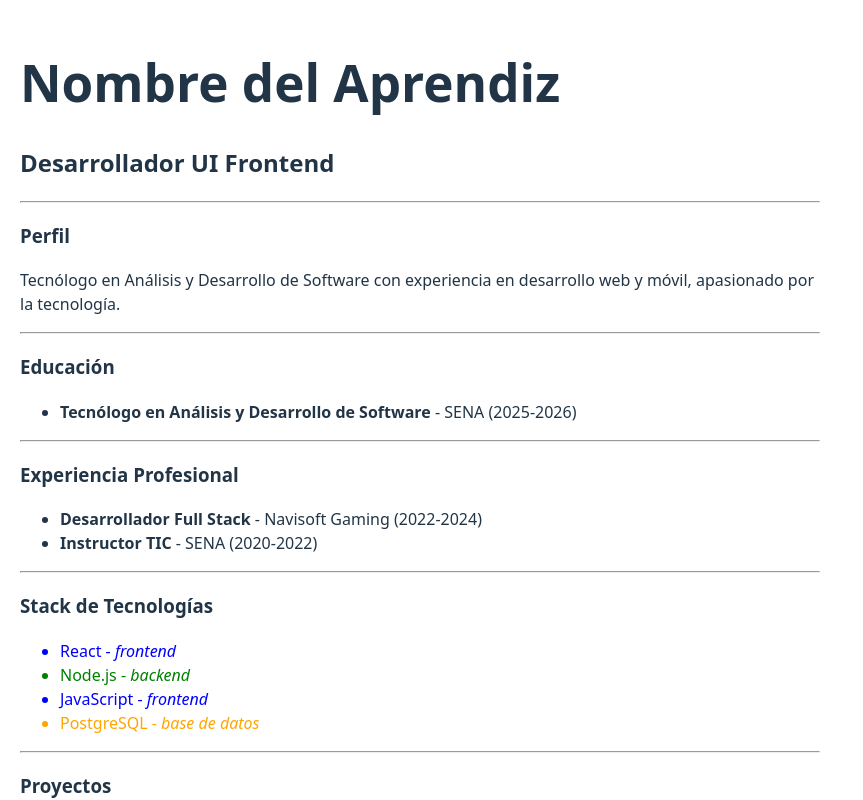
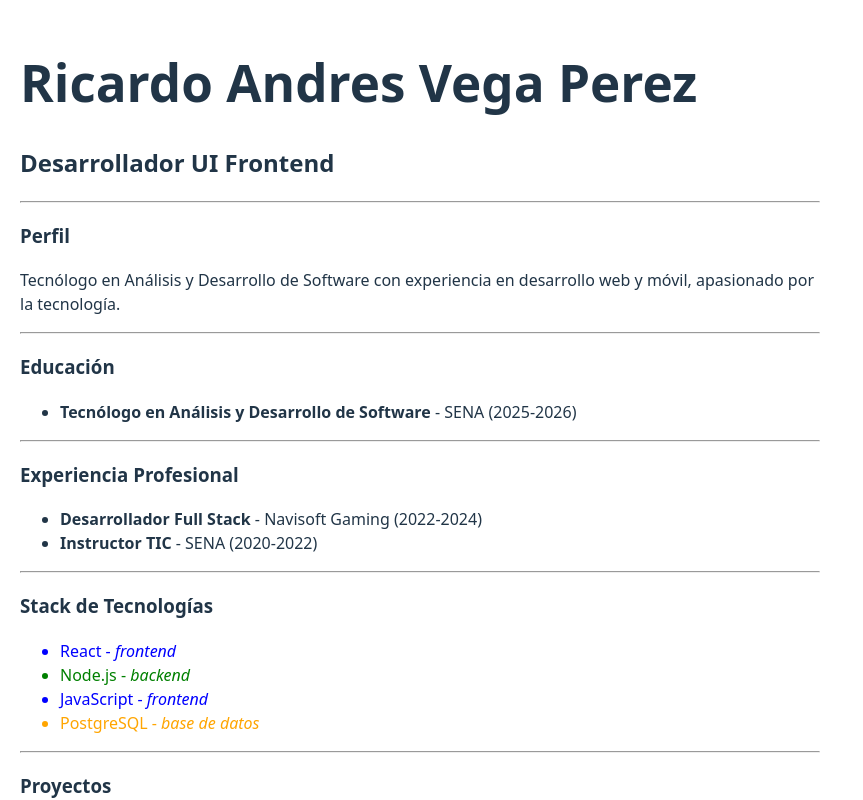
Before and after one commit to ricardo778/cv-props-react-ricardo-vega, a React (Vite) app: page / in a window 1280 px wide. Shown: the top 800 px of the page, without its empty margins (0-863 px from the left). Built offline with nearby package versions, Linux system fonts and the light colour scheme.

Commit message:
ultima modificacion

```diff
--- a/src/data/cvData.js
+++ b/src/data/cvData.js
@@ -1,6 +1,6 @@
 // src/data/cvData.js
 export const cabecera = {
-  nombre: "Nombre del Aprendiz",
+  nombre: "Ricardo Andres Vega Perez",
   profesion: "Desarrollador UI Frontend"
 };
 
```
